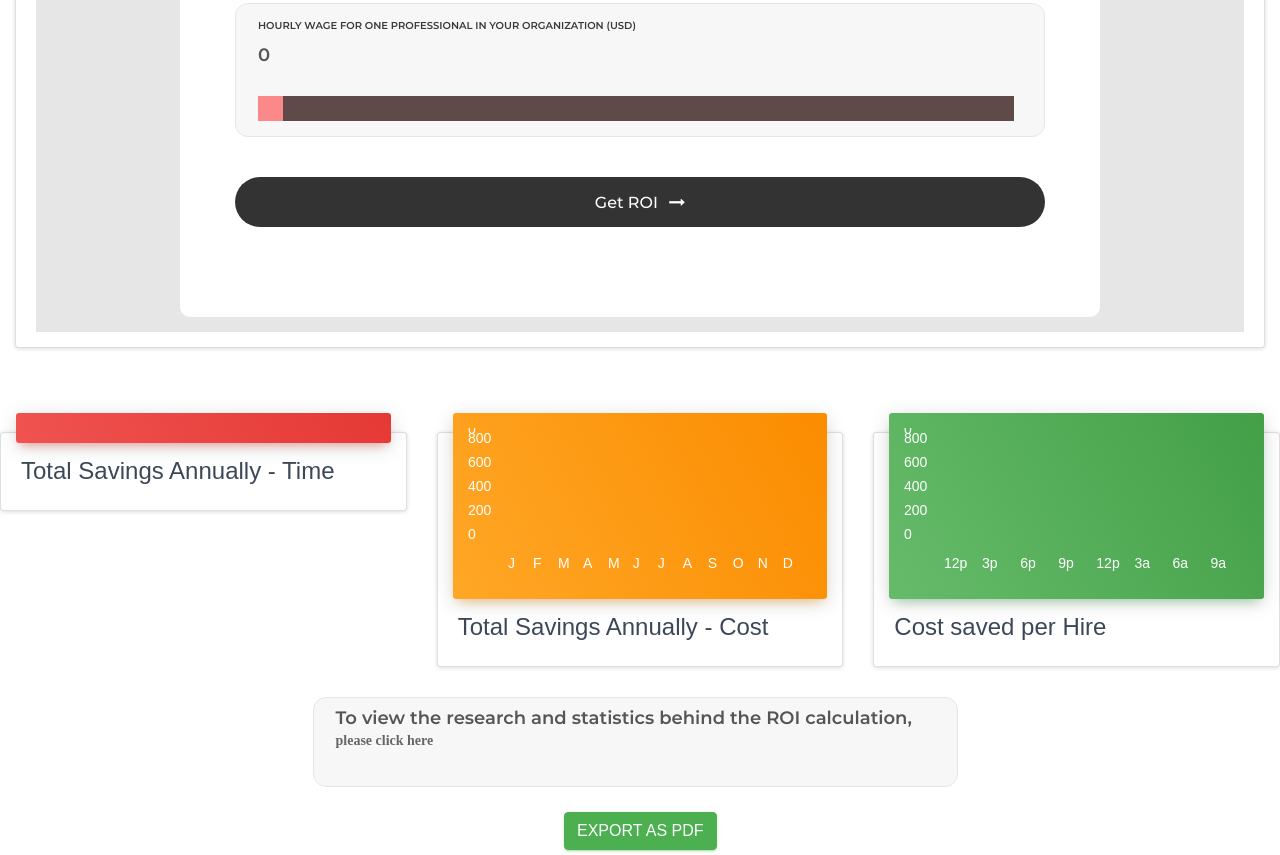
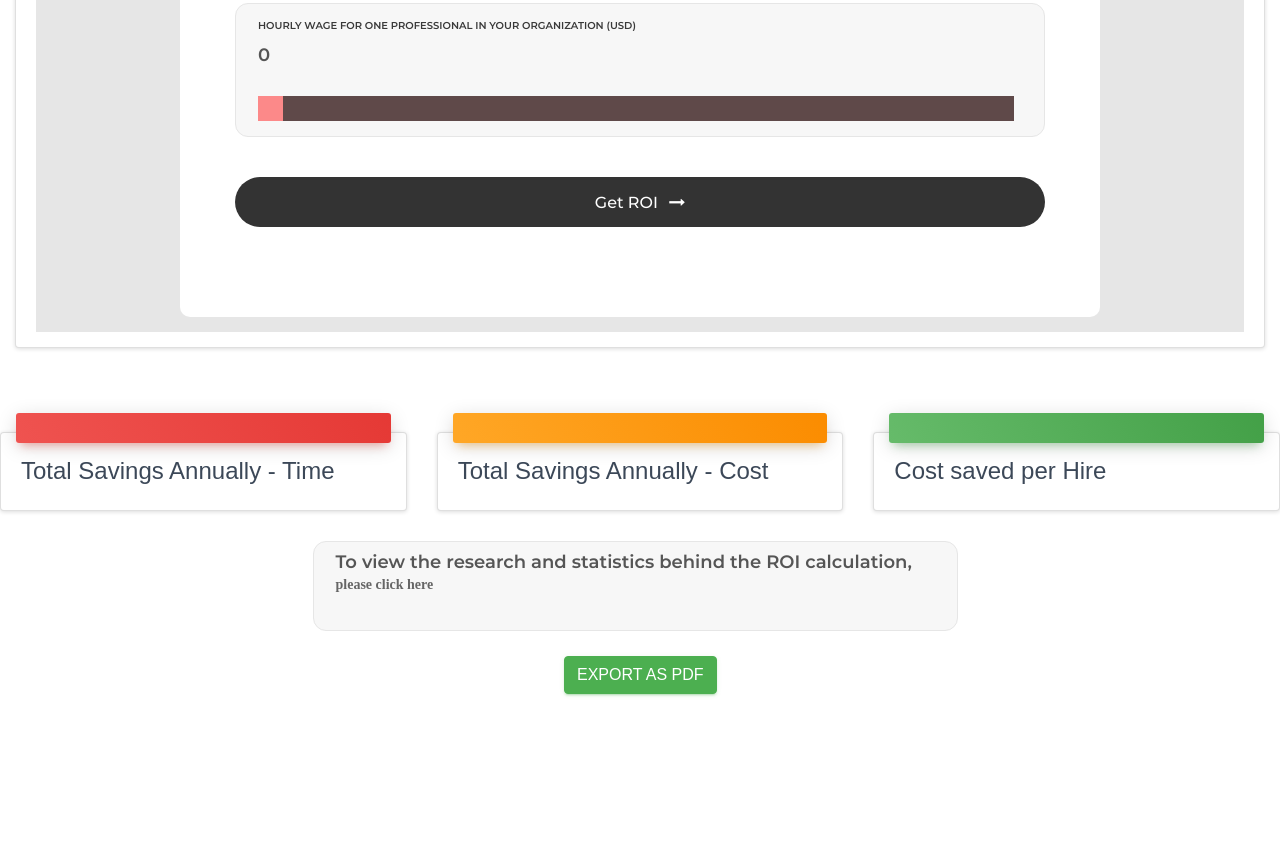
Before and after one commit to reefagirl/roi-calculator, a website: page index.html in a window 1280 px wide. Shown: the part 743-1598 px from the top of the page. After the commit the page ends 1442 px from the top, so only its background shows below. Drawn offline with nearby package versions, Linux system fonts and the light colour scheme; some packages are replaced by stand-ins of ours; files that its build step writes are made by us from their sources; a script that the page names is missing; files whose address does not match are found by name.

Commit message:
Cards updated

```diff
--- a/index.html
+++ b/index.html
@@ -303,7 +303,6 @@
         <div class="col-md-4">
           <div class="card ">
             <div class="card-header card-header-warning">
-              <div id="websiteViewsChart"></div>
             </div>
             <div class="card-body">
               <h4 class="card-title">Total Savings Annually - Cost</h4>
@@ -320,7 +319,6 @@
        <div class="col-md-4">
           <div class="card">
             <div class="card-header card-header-success">
-              <div  id="completedTasksChart"></div>
             </div>
             <div class="card-body">
               <h4 class="card-title">Cost saved per Hire</h4>
```
